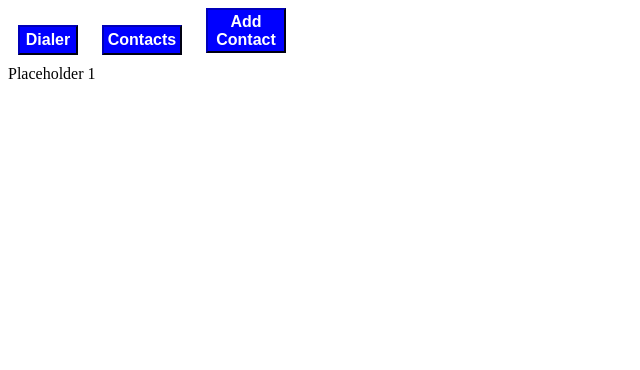
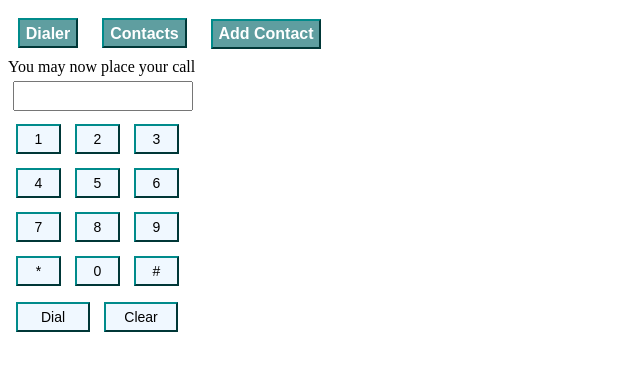
Before and after one commit to bmdym/bmdym.github.io, a plain HTML site: page index.html in a window 1280 px wide. Shown: the whole page, without its empty margins (0-640 px from the left). Drawn offline with nearby package versions, Linux system fonts and the light colour scheme.

Commit message:
Uploaded new versions with extensive changes
I started editing in atom because I like it better there and then uploaded the fresh files here

```diff
--- a/index.html
+++ b/index.html
@@ -1,7 +1,7 @@
 <html>
   <head>
     <link rel="stylesheet" href="phone.css">
-    <title>W1 HTML GUI Dym</title>
+    <title>W1 Dym</title>
   </head>
   <body>
     <div class="firstDiv" id="tab_bar"></div>
@@ -9,9 +9,73 @@
       <button class="Button" id="Contacts">Contacts</button>
       <button class="Button" id="Add_Contact">Add Contact</button>
     <div class="secondDiv" id="content"></div>
-      <div class="secondDiv1" id="content_dialer">Placeholder 1</div>
-      <div class="secondDiv2" id="content_contacts">Placeholder 2</div>
-      <div class="secondDiv3" id="content_add">Placeholder 3</div>
+      <div class="secondDiv1" id="content_dialer">
+        <header>You may now place your call</header>
+        <input class="input" id="input"></input>
+        <table>
+          <tr>
+            <td><button class="dialer_page" id="One">1</button></td>
+            <td><button class="dialer_page" id="Two">2</button></td>
+            <td><button class="dialer_page" id="Three">3</button></td>
+          </tr>
+          <tr>
+            <td><button class="dialer_page" id="Four">4</button></td>
+            <td><button class="dialer_page" id="Five">5</button></td>
+            <td><button class="dialer_page" id="Six">6</button></td>
+          </tr>
+          <tr>
+            <td><button class="dialer_page" id="Seven">7</button></td>
+            <td><button class="dialer_page" id="Eight">8</button></td>
+            <td><button class="dialer_page" id="Nine">9</button></td>
+          </tr>
+          <tr>
+            <td><button class="dialer_page" id="Asterisk">*</button></td>
+            <td><button class="dialer_page" id="Zero">0</button></td>
+            <td><button class="dialer_page" id="Hashtag">#</button></td>
+          </tr>
+        </table>
+        <table>
+          <tr>
+            <td><button class="dialer_page" id="Dial">Dial</button></td>
+            <td><button class="dialer_page" id="Clear">Clear</button></td>
+          </tr>
+        </table>
+      </div>
+      <div class="secondDiv2" id="content_contacts">
+        <header>Contact List</header>
+        <table>
+          <tr>
+            <td><button class="contact_list" id="Contact1">Poots McGoot</button></td>
+            <td><button class="contact_list" id="Contact2">Jaxon Flaxon-Waxon</button></td>
+            <td><button class="contact_list" id="Contact3">Lemony Snicket</button></td>
+          </tr>
+          <tr>
+            <td><button class="contact_list" id="Contact4">Namey McNameface</button></td>
+            <td><button class="contact_list" id="Contact5">You Know ;)</button></td>
+            <td><button class="contact_list" id="Contact6">The Final Pam</button></td>
+          </tr>
+        </table>
+      </div>
+      <div class="secondDiv3" id="content_add">
+        <header>Add Contact</header>
+        <table>
+          <tr>
+            <td><label id="nameLabel">Name</label><input class=input id="nameInput"></input></td>
+          </tr>
+          <tr>
+            <td><label id="phoneNumber">Phone Number</label><input class=input id="phoneInput"></input></td>
+          </tr>
+          <tr>
+            <td><label id="emailAddress">Email</label><input class=input id="emailInput"></input></td>
+          </tr>
+        </table>
+        <table>
+          <tr>
+            <td><button class="add_page" id="Add">Add</button></td>
+            <td><button class="add_page" id="Clear_Contact">Clear Contact</button></td>
+          </tr>
+        </table>
+      </div>
     <script src="https://ajax.googleapis.com/ajax/libs/jquery/3.2.1/jquery.min.js"></script>
     <script src="phone.js"></script>
   </body>
--- a/phone.css
+++ b/phone.css
@@ -1,6 +1,35 @@
-#Dialer { width: 60px; height: 30px; background: blue; color: white; margin: 10px;
-font-size: 16px; font-weight: bold; padding: inherit; border-color: 000066}
-#Contacts { width: 80px; height: 30px; background: blue; color: white; margin: 10px;
-font-size: 16px; font-weight: bold; padding: inherit; border-color: 000066}
-#Add_Contact { width: 80px; height: 45px; background: blue; color: white; margin-left: 10px;
-font-size: 16px; font-weight: bold; padding: inherit; border-color: 000066}
+#Dialer { width: 60px; height: 30px; background: CadetBlue; color: white; margin: 10px;
+font-size: 16px; font-weight: bold; padding: 5px; border-color: DarkCyan}
+#Contacts { width: 85px; height: 30px; background: CadetBlue; color: white; margin: 10px;
+font-size: 16px; font-weight: bold; padding: 5px; border-color: DarkCyan}
+#Add_Contact { width: 110px; height: 30px; background: CadetBlue; color: white; margin-left: 10px;
+font-size: 16px; font-weight: bold; padding: inherit; border-color: DarkCyan}
+#input { width: 180px; height: 30px; margin: 5px; padding: 5px}
+#One { width: 45px; height: 30px; background: AliceBlue; color: black; margin: 5px;
+font-size: 14px; padding: 5px; border-color: DarkCyan}
+#Two { width: 45px; height: 30px; background: AliceBlue; color: black; margin: 5px;
+font-size: 14px; padding: 5px; border-color: DarkCyan}
+#Three { width: 45px; height: 30px; background: AliceBlue; color: black; margin: 5px;
+font-size: 14px; padding: 5px; border-color: DarkCyan}
+#Four { width: 45px; height: 30px; background: AliceBlue; color: black; margin: 5px;
+font-size: 14px; padding: 5px; border-color: DarkCyan}
+#Five { width: 45px; height: 30px; background: AliceBlue; color: black; margin: 5px;
+font-size: 14px; padding: 5px; border-color: DarkCyan}
+#Six { width: 45px; height: 30px; background: AliceBlue; color: black; margin: 5px;
+font-size: 14px; padding: 5px; border-color: DarkCyan}
+#Seven { width: 45px; height: 30px; background: AliceBlue; color: black; margin: 5px;
+font-size: 14px; padding: 5px; border-color: DarkCyan}
+#Eight { width: 45px; height: 30px; background: AliceBlue; color: black; margin: 5px;
+font-size: 14px; padding: 5px; border-color: DarkCyan}
+#Nine { width: 45px; height: 30px; background: AliceBlue; color: black; margin: 5px;
+font-size: 14px; padding: 5px; border-color: DarkCyan}
+#Asterisk { width: 45px; height: 30px; background: AliceBlue; color: black; margin: 5px;
+font-size: 14px; padding: 5px; border-color: DarkCyan}
+#Zero { width: 45px; height: 30px; background: AliceBlue; color: black; margin: 5px;
+font-size: 14px; padding: 5px; border-color: DarkCyan}
+#Hashtag { width: 45px; height: 30px; background: AliceBlue; color: black; margin: 5px;
+font-size: 14px; padding: 5px; border-color: DarkCyan}
+#Dial { width: 74px; height: 30px; background: AliceBlue; color: black; margin: 5px;
+font-size: 14px; padding: 5px; border-color: DarkCyan}
+#Clear { width: 74px; height: 30px; background: AliceBlue; color: black; margin: 5px;
+font-size: 14px; padding: 5px; border-color: DarkCyan}
--- a/phone.js
+++ b/phone.js
@@ -18,3 +18,4 @@ $("#Add_Contact").click(function() {
   $("#content_dialer").hide();
   $("#content_contacts").hide();
 });
+//get this filled out with all buttons and text boxes
```
